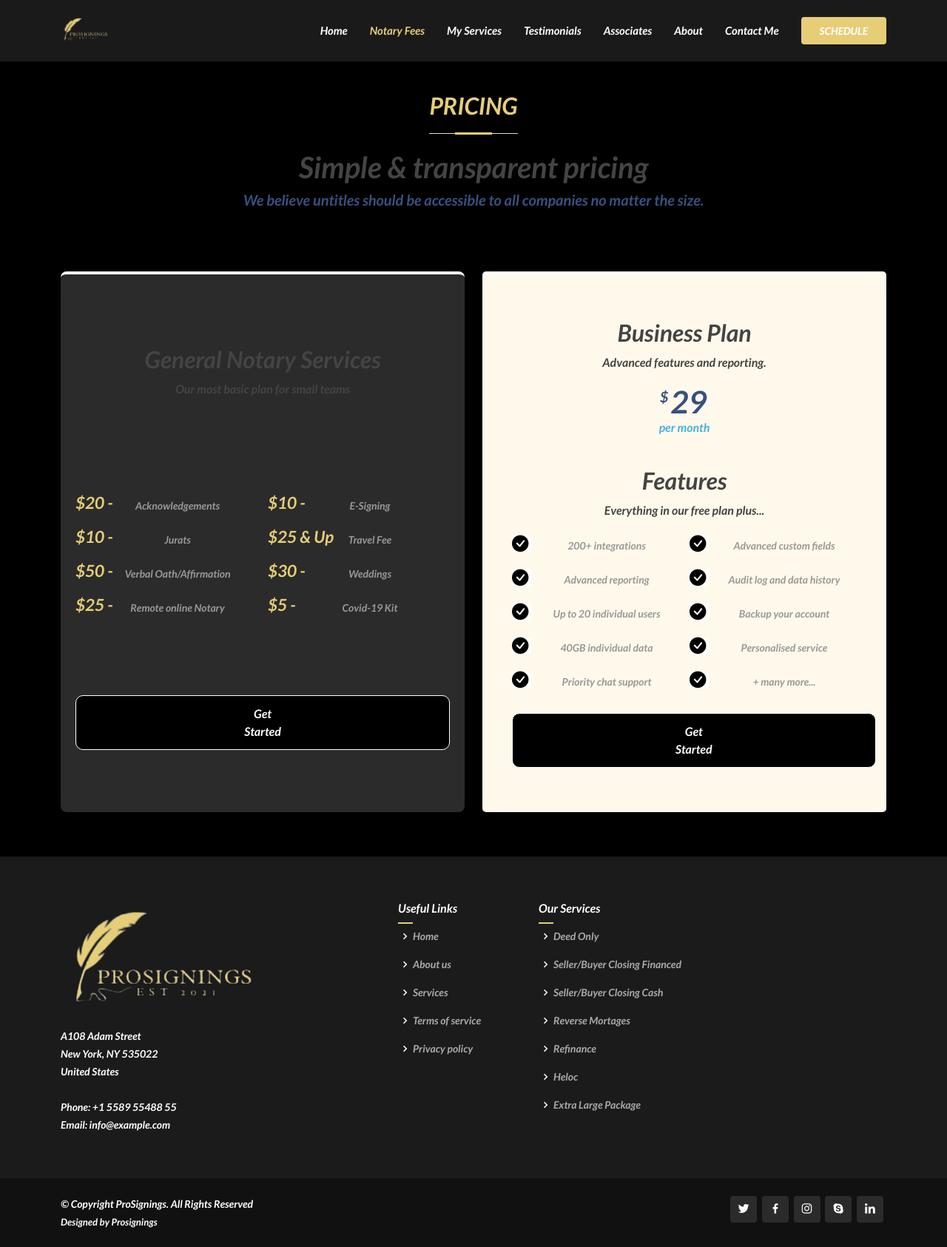
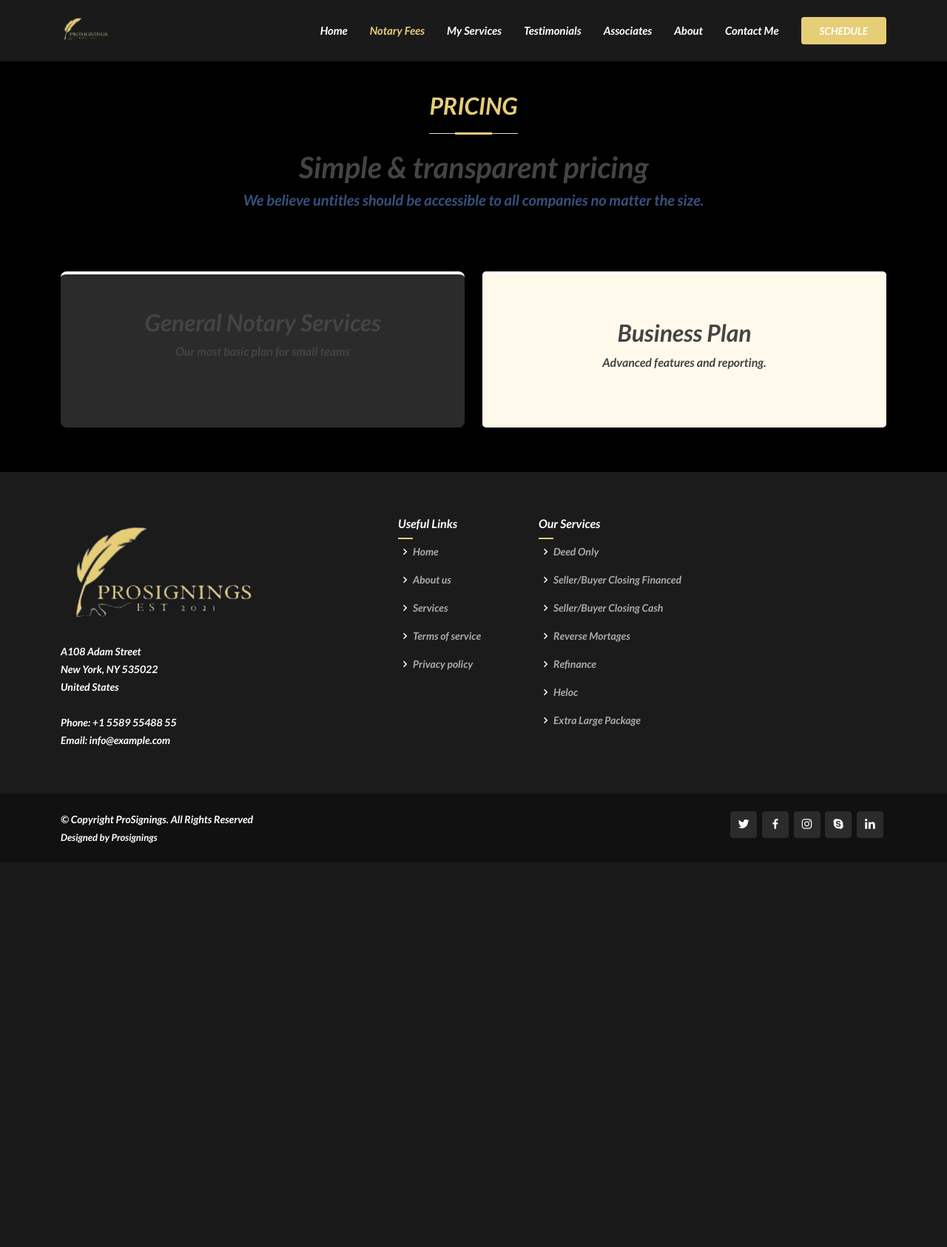
Before and after one commit to paras41617/pat_website.github.io, a PHP site: page /Notary-Fees-main/index.html in a window 1280 px wide. Shown: the whole page at 74% size. After the commit the page ends 1140 px from the top, so only its background shows below. Run offline with PHP 8.4, Linux system fonts and the light colour scheme.

Commit message:
scroll_color_changes

```diff
--- a/Notary-Fees-main/index.html
+++ b/Notary-Fees-main/index.html
@@ -99,14 +99,14 @@
 
           <div class="col-lg-6" data-aos="fade-up" data-aos-delay="100">
             <div class="box">
-              <h2 style="margin-top: 15%;">General Notary Services</h2>
+              <h2 style="margin-top: 5%;">General Notary Services</h2>
               <p>Our most basic plan for small teams</p>
               <!-- <h4><sup>$</sup>10<span>per month</span></h4>
               <br> -->
 
               <!-- <h2>Features</h2>
               <p>Everything in our free plan plus...</p> -->
-              <ul style="margin-top: 25%;">
+              <!-- <ul style="margin-top: 25%;">
                 <li><i id="boot-icon"
                     style="font-size: 1.4rem;">$20 - </i> Acknowledgements</li>
                 <li><i id="boot-icon"
@@ -122,16 +122,16 @@
                 <li><i id="boot-icon"
                     style="font-size: 1.4rem; ">$30 - </i> Weddings</li>
                 <li><i id="boot-icon"
-                    style="font-size: 1.4rem; ">$5 - </i> Covid-19 Kit</li>
+                    style="font-size: 1.4rem; ">$5 - </i> Covid-19 Kit</li> -->
                 <!-- <li><i id="boot-icon" class="bi bi-check-circle-fill"
                     style="font-size: 1.4rem; background-color: rgb(255, 255, 255); color: rgb(0, 0, 0);"></i> Audit log
                   and notes</li>
                 <li><i id="boot-icon" class="bi bi-check-circle-fill"
                     style="font-size: 1.4rem; background-color: rgb(255, 255, 255); color: rgb(0, 0, 0);"></i> Feature
                   requests</li> -->
-
+<!--
               </ul>
-              <a style="margin-top: 15%;" href="#" class="buy-btn">Get Started</a>
+              <a style="margin-top: 15%;" href="#" class="buy-btn">Get Started</a> -->
             </div>
           </div>
 
@@ -140,7 +140,7 @@
               <h2>Business Plan</h2>
               <p>Advanced features and reporting.</p>
 
-              <h4><sup>$</sup>29<span>per month</span></h4>
+              <!-- <h4><sup>$</sup>29<span>per month</span></h4>
 
               <br>
 
@@ -178,7 +178,7 @@
                     style="font-size: 1.4rem; background-color: rgb(255, 255, 255); color: rgb(0, 0, 0);"></i>+ many
                   more...</li>
               </ul>
-              <a href="#" class="buy-btn">Get Started</a>
+              <a href="#" class="buy-btn">Get Started</a> -->
             </div>
           </div>
 
--- a/assets/css/style.css
+++ b/assets/css/style.css
@@ -492,6 +492,7 @@ section {
 .section-bg {
   padding: 120px 0;
   color: #fff;
+  background-color: #1a1a1a;
 }
 
 .section-bg:before {
--- a/index.html
+++ b/index.html
@@ -52,7 +52,7 @@
           <li><a class="nav-link scrollto active" href="index.html">Home</a></li>
           <li><a class="nav-link scrollto" href="Notary-Fees-main/index.html">Notary Fees</a></li>
           <li><a class="nav-link scrollto" href="services/index.html">My Services</a></li>
-          <li><a class="nav-link scrollto" href="services/index.html">Testimonials</a></li>
+          <li><a class="nav-link scrollto" href="#testimonials">Testimonials</a></li>
           <li><a class="nav-link scrollto" href="associates.html">Associates</a></li>
           <li><a class="nav-link scrollto" href="about.html">About</a></li>
           <!-- <li><a class="nav-link scrollto " href="#portfolio">Portfolio</a></li> -->
```
